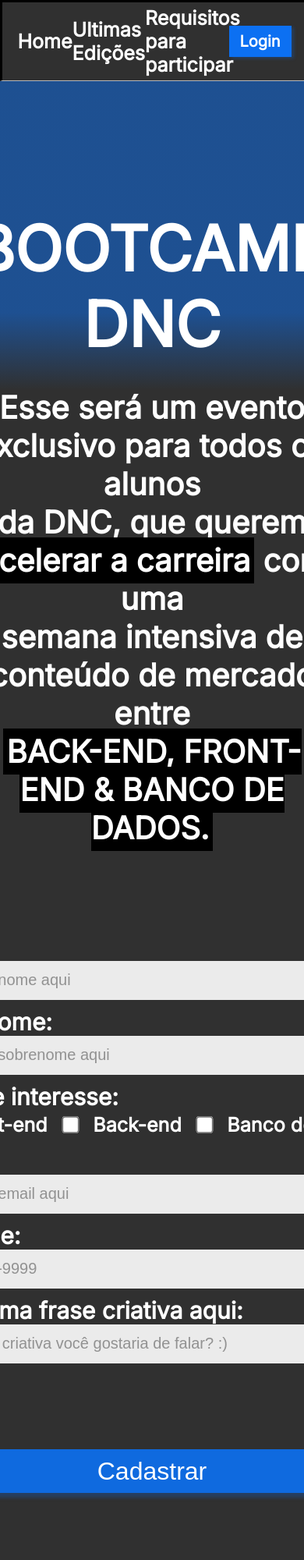
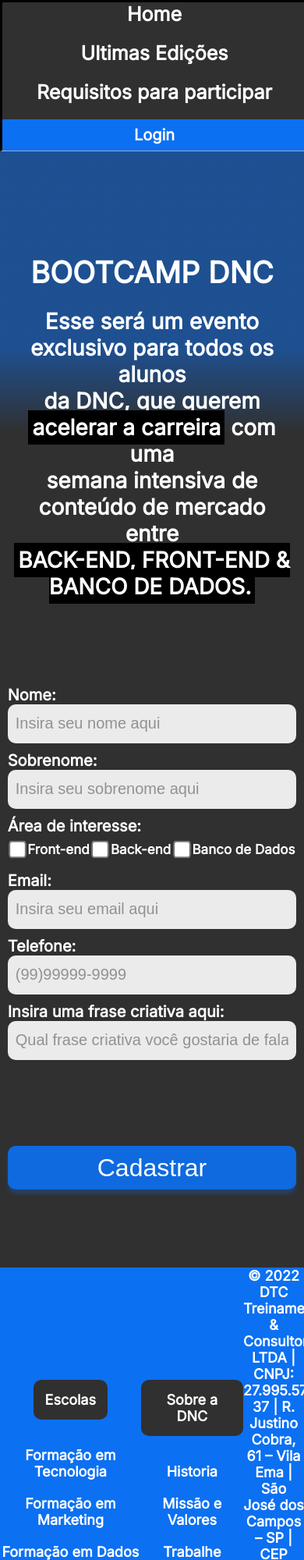
Before and after one commit to alyyssonSanttos/bootcamp-dnc, a plain HTML site: page index.html in a window 390 px wide. Shown: the top 2000 px of the page at 78% size. Drawn offline with Linux system fonts and the light colour scheme.

Commit message:
Adicionando media query para mobile

```diff
--- a/estilo.css
+++ b/estilo.css
@@ -168,3 +168,148 @@
                 box-shadow: 0px 6px 4px rgba(12, 112, 242, 0.25);
                 cursor: pointer;
             }
+
+            /*Footer*/
+
+            footer{
+                width: 100%;
+                background-color: var(--azul-dnc);
+            }
+
+            footer .linha1{
+                display: flex;
+                justify-content: space-around;
+                align-items: center;
+            }
+
+            footer ul{
+                list-style: none;
+                margin: 0px;
+                padding: 0px;
+
+
+            }
+
+            footer nav{
+                display: flex;
+                flex-direction: column;
+                align-items: center;
+
+                height: 330px;
+            }
+
+            footer h5{
+                text-align: center;
+                color: white;
+                font-weight: 800;
+                font-size: 18px;
+                font-family: var(--fonte-padrao);
+                background-color: var(--preto-dnc);
+                border-radius: 10px;
+
+                padding: 15px 15px 15px 15px;
+                margin-bottom: 15px;
+            }
+
+            footer ul li{
+                text-align: center;
+                color: white;
+                font-weight: 600;
+                font-size: 18px;
+                font-family: var(--fonte-padrao);
+
+                margin: 20px 0px 20px 0px;
+            }
+
+            footer ul li a{
+                color: white;
+                text-decoration: none;
+
+            }
+
+            footer ul li a:hover{
+                color: var(--cinza-hover);
+            }
+
+            footer .endereço {
+                font-weight: 600;
+                font-size: 18px;
+                font-family: var(--fonte-padrao);
+                color: white;
+                text-align: center;
+                width: 20%;
+
+            }
+
+            footer .linha2 {
+                height: 30px;
+                display: flex;
+                justify-content: center;
+                margin: 0px;
+                padding: 10px;
+
+            }
+
+            footer .linha2 a {
+                font-family: var(--fonte-padrao);
+                font-size: 18px;
+                font-weight: 600;
+                color: white;
+                text-decoration: none;
+                padding: 5px;
+            }
+
+            footer .linha2 a:first-child {
+                border-right: 3px solid white;
+            }
+
+            footer.linha2 a:hover {
+                color: var(--cinza-hover);
+            }
+
+            @media only screen and (max-width: 600px) {
+               /*menu*/
+                #principal {
+                    flex-direction: column;
+                    height: auto;
+
+                }
+
+                #menu {
+                    flex-direction:  column;
+                    width: 100%;
+                    margin: 0px;
+                }
+
+                #menu a {
+                    height: 50px;
+                    align-items: center;
+                    height: 50px;
+                }
+
+                #principal button {
+                    width: 100%;
+                    margin: 0px;
+                }
+            }
+            /*section*/
+
+            section h1 {
+                font-size: 38px;
+            }
+
+            section h2 {
+                font-size: 28px;
+                padding-right: 15px;
+                padding-left: 15px;
+            }
+
+            form {
+                width: 95%;
+                font-size: 20px;
+            }
+
+            .checkbox-itens label {
+                font-size: 17px;
+
+            }
--- a/index.html
+++ b/index.html
@@ -65,5 +65,56 @@
            <input type="submit" value="Cadastrar">
        </form>
    </section>
+
+   <footer>
+       <div class="linha1">
+          <nav>
+             <h5>Escolas</h5>
+             <ul>
+                <li>
+                    <a href="">Formação em Tecnologia</a>
+                </li>
+                <li>
+                    <a href="">Formação em Marketing</a>
+                </li>
+                <li>
+                    <a href="">Formação em Dados</a>
+                </li>
+                <li>
+                    <a href="">Formação em Projetos</a>
+                </li>
+                <li>
+                    <a href="">Formação em Produto</a>
+                </li>
+             </ul>
+          </nav>
+          <nav>
+            <h5>Sobre a DNC</h5>
+                <ul>
+                    <li>
+                        <a href="">Historia</a>
+                    </li>
+                    <li>
+                        <a href="">Missão e Valores</a>
+                    </li>
+                    <li>
+                        <a href="">Trabalhe Conosco</a>
+                    </li>
+                    <li>
+                        <a href="">Conteúdo Gratuito</a>
+                    </li>
+                </ul>
+            </nav>
+            <div class="endereço">
+                © 2022 DTC Treinamentos & Consultoria LTDA | CNPJ: 27.995.577/0001-37 | R. Justino Cobra, 61 – Vila Ema | São José dos Campos – SP | CEP 12243-030<br>
+            <h5>Codado por "AllyssonS@nttos"</h5>
+            </div>
+
+       </div>
+       <div class="linha2">
+            <a href="">Termos de Uso</a>
+            <a href="">Politica de Privacidade</a>
+       </div>
+   </footer>
 </body>
 </html>
```
